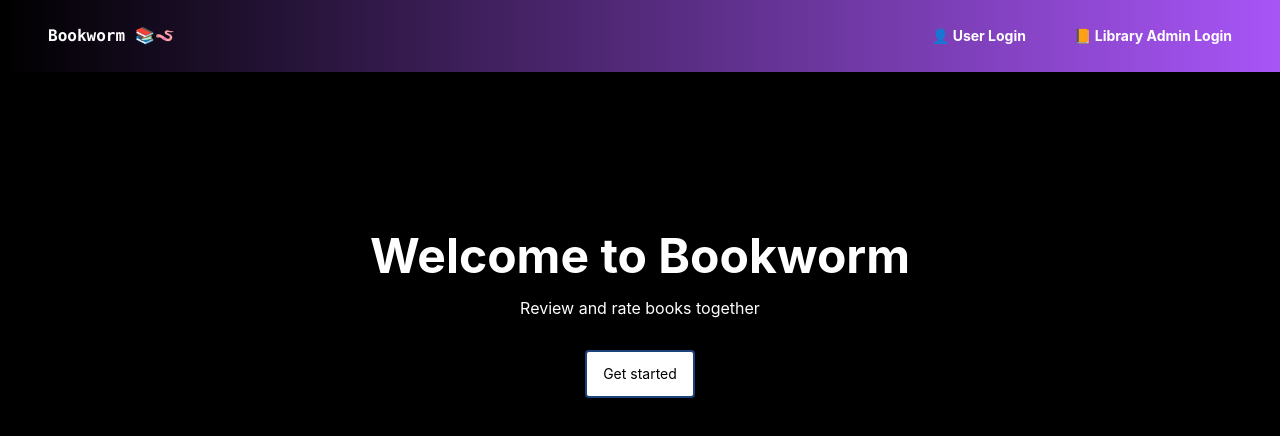
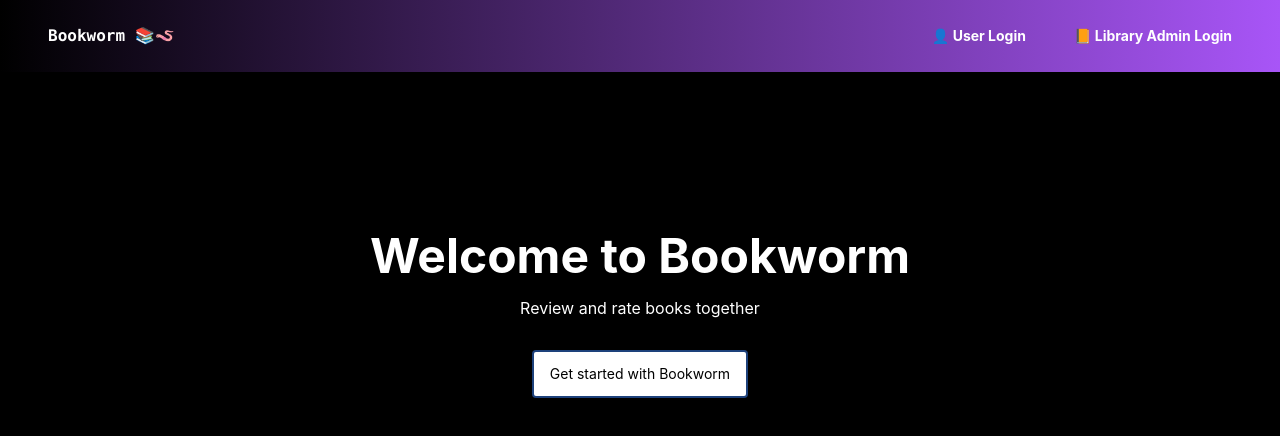
Before and after one commit to tanishqalt/bookworm-internal, a React (Create React App) app: page / in a window 1280 px wide. Shown: the top 436 px of the page. Built offline with nearby package versions, Linux system fonts and the light colour scheme.

Commit message:
update trial

```diff
--- a/src/components/Home/Home.tsx
+++ b/src/components/Home/Home.tsx
@@ -9,7 +9,7 @@ const Home = () => {
 				<h1 className="text-5xl font-bold text-white"> Welcome to Bookworm </h1>
 				<p className="mt-4 text-white"> Review and rate books together</p>
 				<button onClick={() => navigator('/login')} className="px-4 py-3 mt-8 text-sm bg-white rounded-sm ring-2">
-					Get started
+					Get started with Bookworm
 				</button>
 			</div>
 		</div>
```
